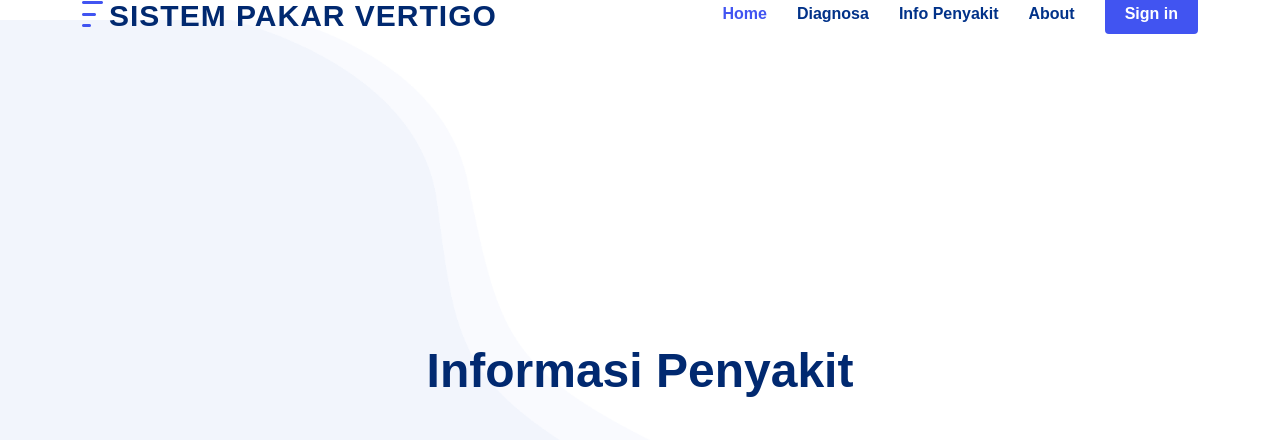
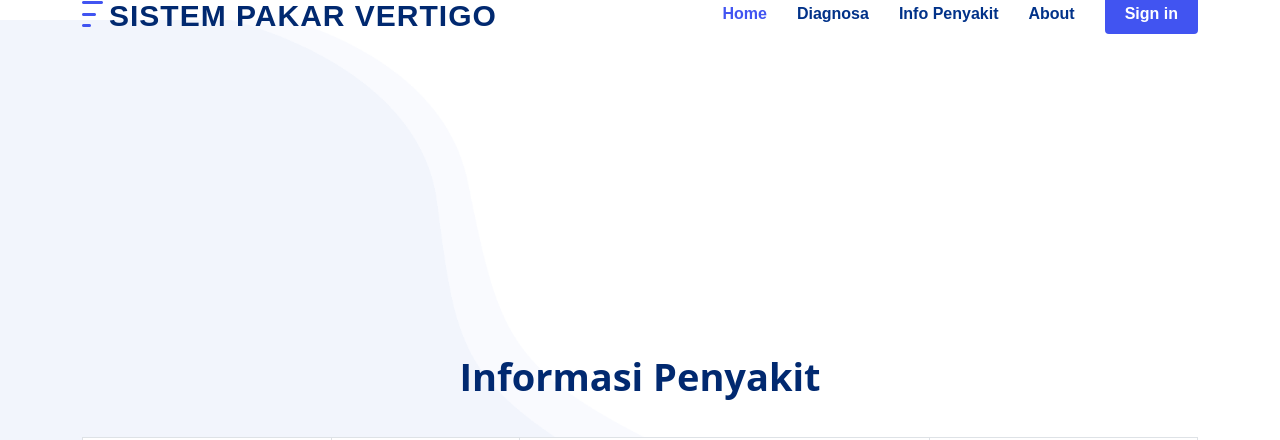
Before and after one commit to Alvi19/sp-vertigo, a CodeIgniter app: page /diagnosa/info_penyakit in a window 1280 px wide. Shown: the part 28-468 px from the top of the page. Run offline with CodeIgniter, Linux system fonts and the light colour scheme; data that the repository does not hold is empty.

Commit message:
first commit

```diff
--- a/application/views/frontend/info_penyakit.php
+++ b/application/views/frontend/info_penyakit.php
@@ -1,9 +1,9 @@
 <section id="hero" class="hero d-flex align-items-center">
    <div class="container">
+      <header class="section-header">
+         <p>Informasi Penyakit</p>
+      </header>
       <div class="row">
-         <div class="section-header">
-            <h1>Informasi Penyakit</h1>
-         </div>
          <div class="container">
             <div class="table-responsive">
                <table class="table table-striped table-bordered" id="tabel">
```
